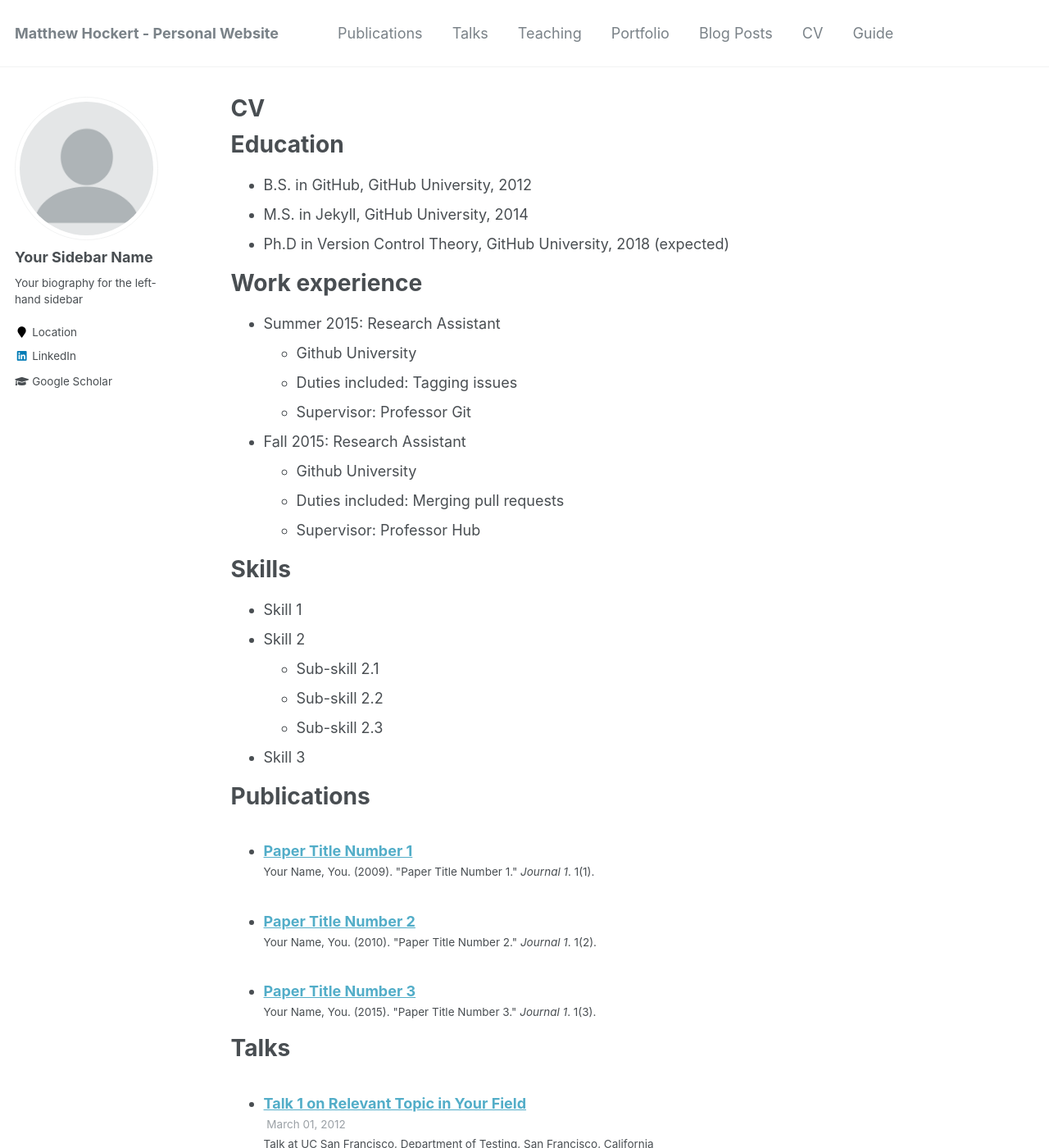
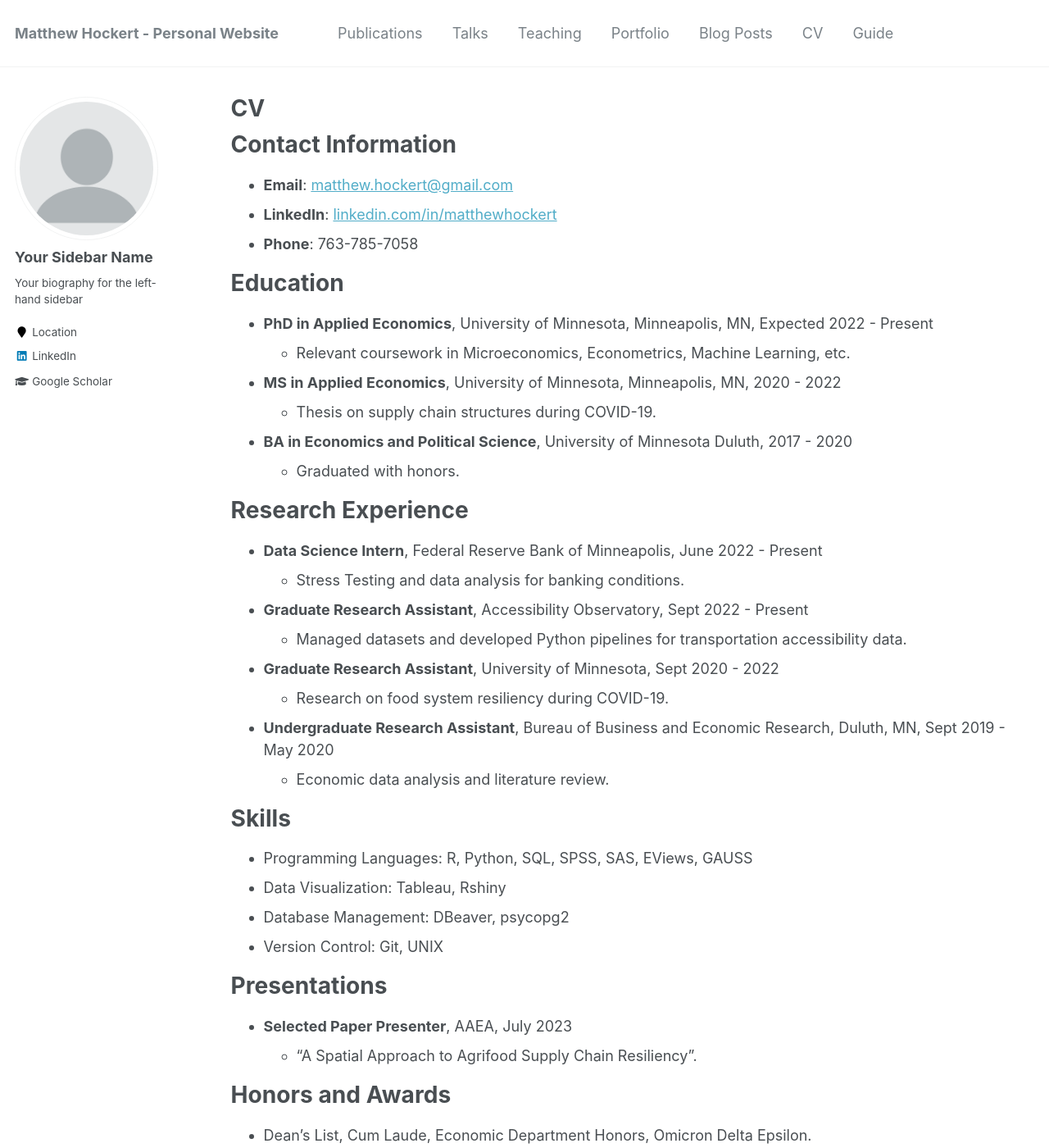
Before and after one commit to MatthewHockert/MatthewHockert.github.io, a Jekyll site: the page built from _pages/cv.md, in a window 1280 px wide and 1400 px high. Shown: the whole window at 82% size. Built offline with Jekyll 4.4.1, drawn with Linux system fonts in a browser that asks for light colours; some of the changed text lies outside the part shown.

Commit message:
CV update
links included as well in the about.md

```diff
--- a/_pages/cv.md
+++ b/_pages/cv.md
@@ -7,53 +7,41 @@ redirect_from:
   - /resume
 ---
 
-{% include base_path %}
+# Contact Information
+* **Email**: [matthew.hockert@gmail.com](mailto:matthew.hockert@gmail.com)
+* **LinkedIn**: [linkedin.com/in/matthewhockert](https://www.linkedin.com/in/matthewhockert/)
+* **Phone**: 763-785-7058
 
-Education
-======
-* B.S. in GitHub, GitHub University, 2012
-* M.S. in Jekyll, GitHub University, 2014
-* Ph.D in Version Control Theory, GitHub University, 2018 (expected)
+# Education
+* **PhD in Applied Economics**, University of Minnesota, Minneapolis, MN, Expected 2022 - Present
+  * Relevant coursework in Microeconomics, Econometrics, Machine Learning, etc.
+* **MS in Applied Economics**, University of Minnesota, Minneapolis, MN, 2020 - 2022
+  * Thesis on supply chain structures during COVID-19.
+* **BA in Economics and Political Science**, University of Minnesota Duluth, 2017 - 2020
+  * Graduated with honors.
 
-Work experience
-======
-* Summer 2015: Research Assistant
-  * Github University
-  * Duties included: Tagging issues
-  * Supervisor: Professor Git
+# Research Experience
+* **Data Science Intern**, Federal Reserve Bank of Minneapolis, June 2022 - Present
+  * Stress Testing and data analysis for banking conditions.
+* **Graduate Research Assistant**, Accessibility Observatory, Sept 2022 - Present
+  * Managed datasets and developed Python pipelines for transportation accessibility data.
+* **Graduate Research Assistant**, University of Minnesota, Sept 2020 - 2022
+  * Research on food system resiliency during COVID-19.
+* **Undergraduate Research Assistant**, Bureau of Business and Economic Research, Duluth, MN, Sept 2019 - May 2020
+  * Economic data analysis and literature review.
 
-* Fall 2015: Research Assistant
-  * Github University
-  * Duties included: Merging pull requests
-  * Supervisor: Professor Hub
+# Skills
+* Programming Languages: R, Python, SQL, SPSS, SAS, EViews, GAUSS
+* Data Visualization: Tableau, Rshiny
+* Database Management: DBeaver, psycopg2
+* Version Control: Git, UNIX
 
-Skills
-======
-* Skill 1
-* Skill 2
-  * Sub-skill 2.1
-  * Sub-skill 2.2
-  * Sub-skill 2.3
-* Skill 3
+# Presentations
+* **Selected Paper Presenter**, AAEA, July 2023
+  * "A Spatial Approach to Agrifood Supply Chain Resiliency".
 
-Publications
-======
-  <ul>{% for post in site.publications %}
-    {% include archive-single-cv.html %}
-  {% endfor %}</ul>
+# Honors and Awards
+* Dean's List, Cum Laude, Economic Department Honors, Omicron Delta Epsilon.
 
-Talks
-======
-  <ul>{% for post in site.talks %}
-    {% include archive-single-talk-cv.html %}
-  {% endfor %}</ul>
-
-Teaching
-======
-  <ul>{% for post in site.teaching %}
-    {% include archive-single-cv.html %}
-  {% endfor %}</ul>
-
-Service and leadership
-======
-* Currently signed in to 43 different slack teams
+# Professional Memberships
+* Agriculture and Applied Economic Association (AAEA)
```
Also changed, not shown: _pages/about.md (+1 -1 lines), 1 other file.
